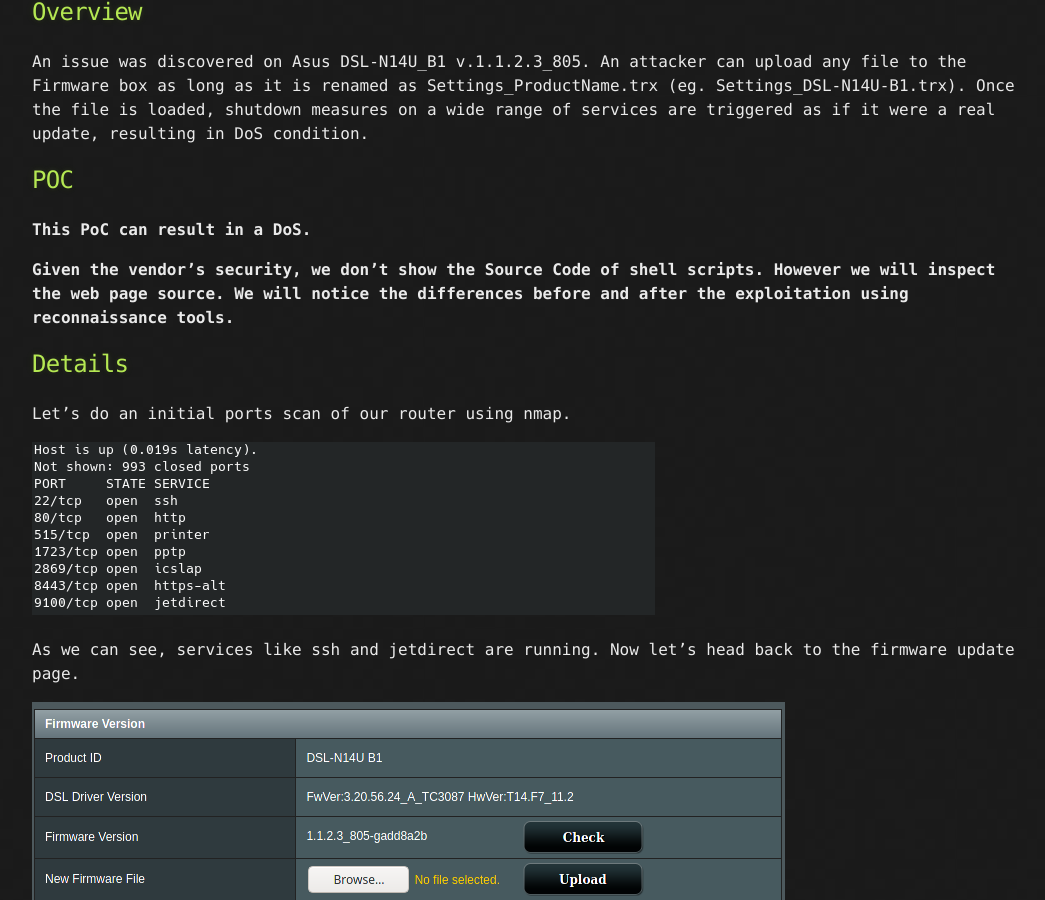
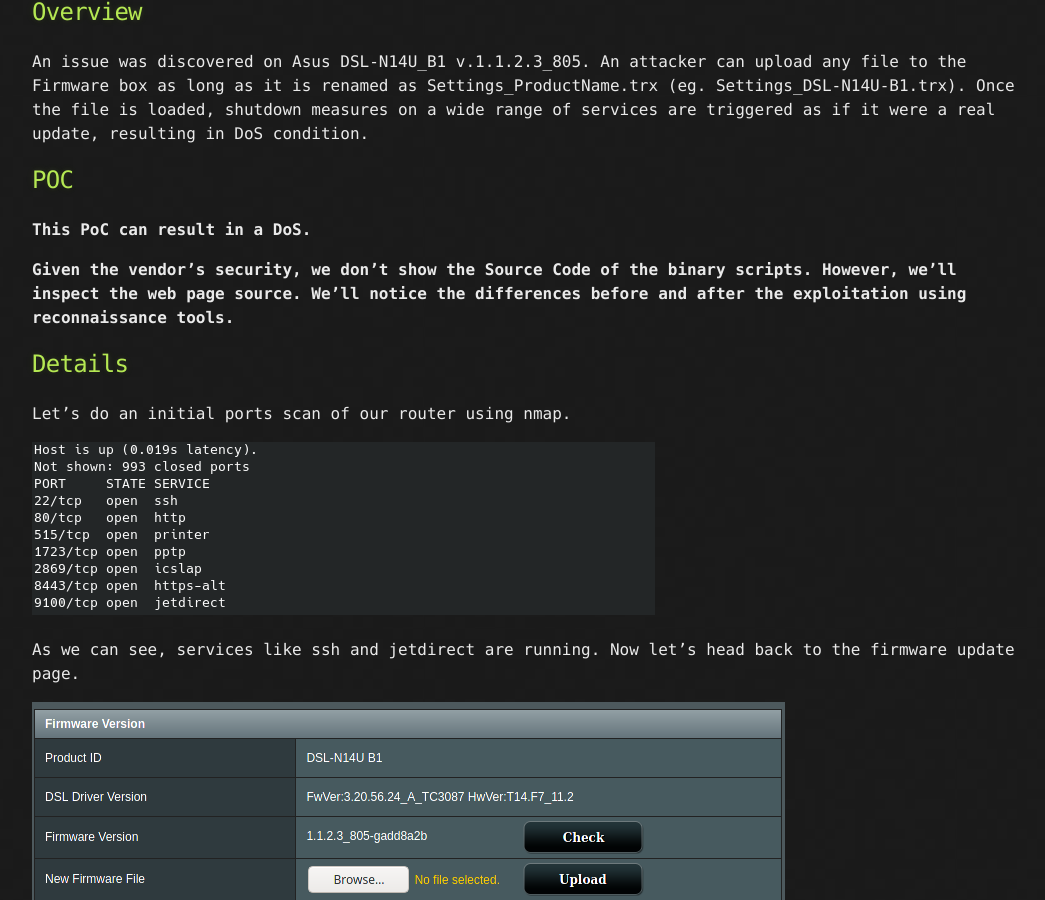
Before and after one commit to kaisersource/kaisersource.github.io, a Jekyll site: the page built from _posts/2021-01-17-dsl-n14u.md, in a window 1280 px wide and 900 px high, scrolled down 436 px. Shown: the whole window, without its empty margins (108-1153 px from the left). Built offline with Jekyll 4.4.1, drawn with Linux system fonts in a browser that asks for light colours.

Commit message:
Update 2021-01-17-dsl-n14u.md

```diff
--- a/_posts/2021-01-17-dsl-n14u.md
+++ b/_posts/2021-01-17-dsl-n14u.md
@@ -27,7 +27,7 @@ An issue was discovered on Asus DSL-N14U_B1 v.1.1.2.3_805. An attacker can uploa
 
 **This PoC can result in a DoS.**
 
-**Given the vendor's security, we don't show the Source Code of shell scripts. However we will inspect the web page source. We will notice the differences before and after the exploitation using reconnaissance tools.**
+**Given the vendor's security, we don't show the Source Code of the binary scripts. However, we'll inspect the web page source. We'll notice the differences before and after the exploitation using reconnaissance tools.**
 
 ## Details
 
```
